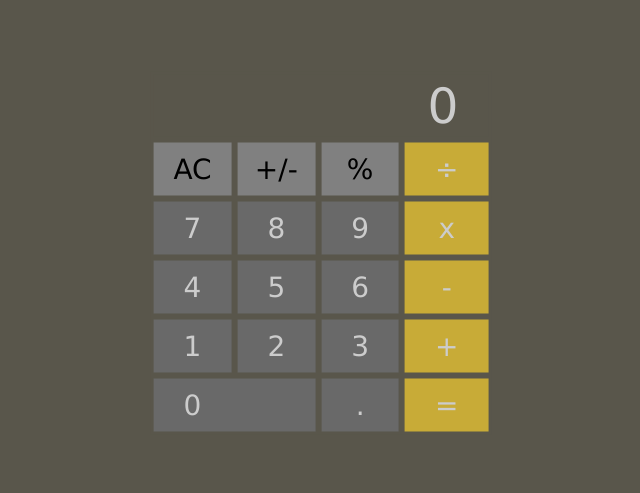
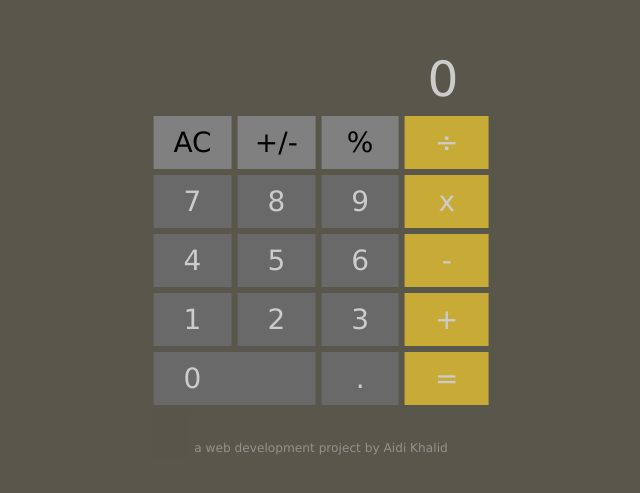
Before and after one commit to Geevee-101/calculator, a plain HTML site: page index.html in a window 1280 px wide. Shown: the part 147-640 px from the top of the page, without its empty margins (319-959 px from the left). Drawn offline with Linux system fonts and the light colour scheme.

Commit message:
Insert footer

```diff
--- a/css/calculator_style.css
+++ b/css/calculator_style.css
@@ -33,6 +33,13 @@
 .zeroBtn {
     padding: 10px 0px 10px 30px;
     text-align: left;
+}
+.footerStr {
+    text-align: center;
+    font-size: 0.5em;
+    padding: 30px 30px 3px 30px;
+    max-width: 500px;
+    opacity: 0.5;
 }
 
 .grey {
@@ -100,15 +107,16 @@
 #zero { grid-area: zeroBtn; }
 #point { grid-area: pointBtn; }
 #equal { grid-area: equalBtn; }
+#footerTxt { grid-area: footerStr; }
 
 .container-calculator {
     display: grid;
     grid-template-areas:
-        'display2Str display2Str display2Str display2Str'
         'displayStr displayStr displayStr displayStr'
         'clearBtn signBtn percentBtn divideBtn'
         'sevenBtn eightBtn nineBtn multiplyBtn'
         'fourBtn fiveBtn sixBtn minusBtn'
         'oneBtn twoBtn threeBtn plusBtn'
-        'zeroBtn zeroBtn pointBtn equalBtn';
+        'zeroBtn zeroBtn pointBtn equalBtn'
+        'footerStr footerStr footerStr footerStr';
 }
--- a/index.html
+++ b/index.html
@@ -29,6 +29,7 @@
         <button class="square zeroBtn dimGrey" id="zero">0</button>
         <button class="square dimGrey" id="point">.</button>
         <button class="square yellow" id="equal">=</button>
+        <p class="square footerStr" id="footerTxt">a web development project by Aidi Khalid</p>
     </div>
 </body>
 </html>
```
